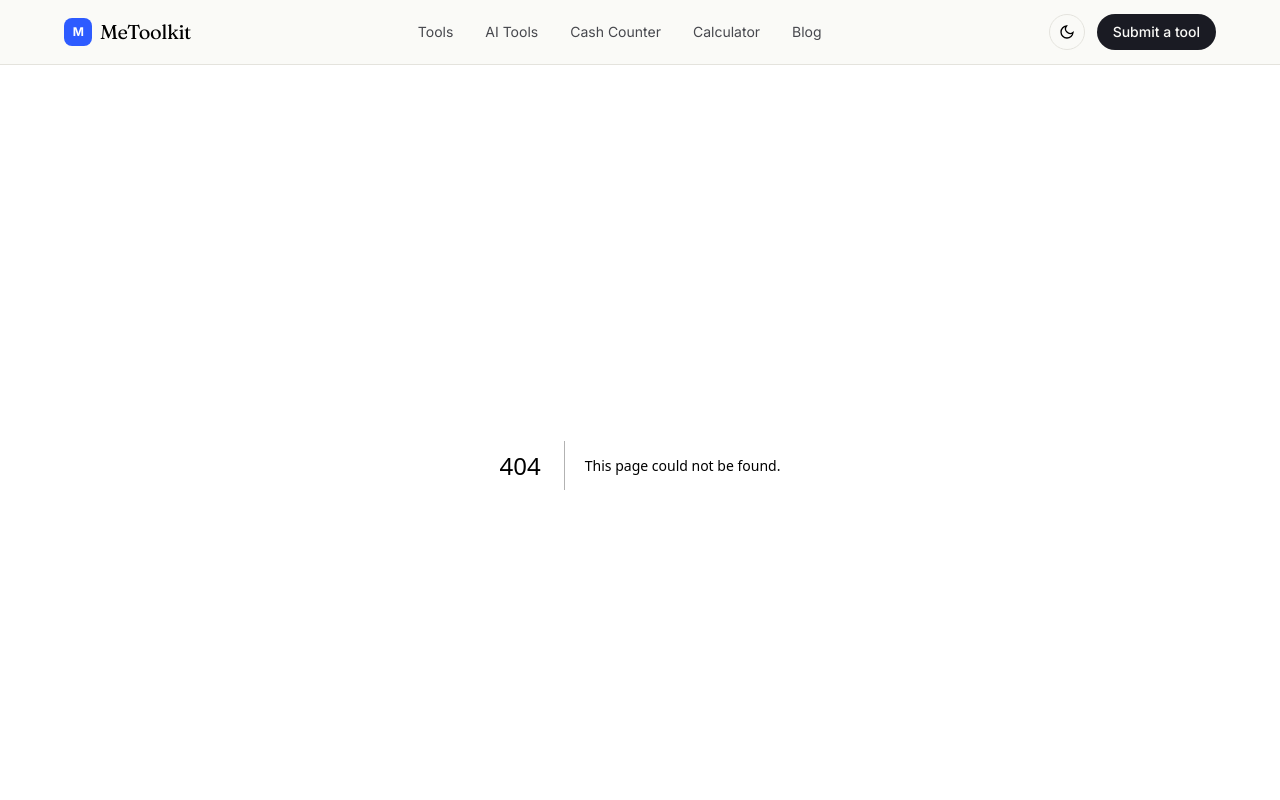
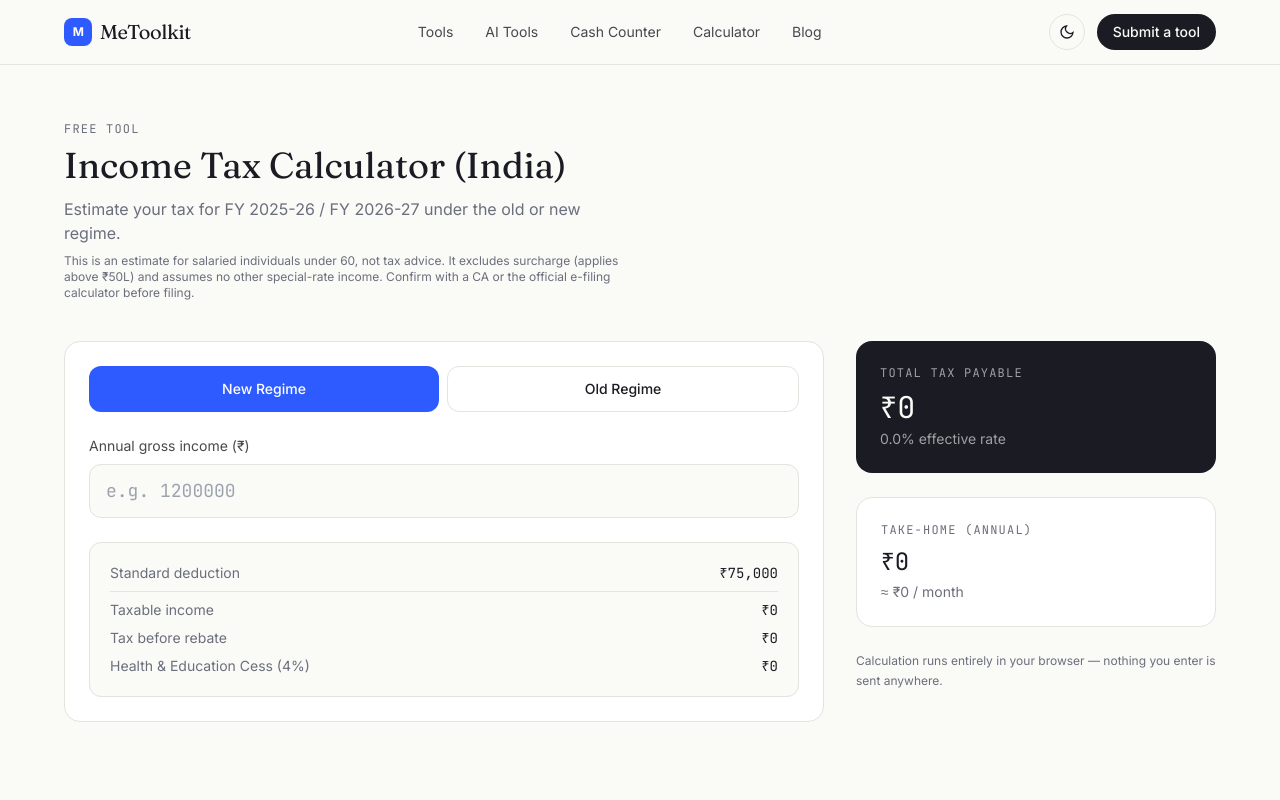
Before and after one commit to coolkishan44/metoolkit, a Next.js app: page /tax-calculator in a window 1280 px wide. Before the commit this address had no page. Shown: the top 800 px of the page. Built offline with nearby package versions, Linux system fonts and the light colour scheme.

Commit message:
Add files via upload

```diff
--- /dev/null
+++ b/app/tax-calculator/page.tsx
@@ -0,0 +1,242 @@
+"use client";
+
+import { useMemo, useState } from "react";
+
+type Slab = { upto: number; rate: number };
+
+// FY 2025-26 / FY 2026-27 (AY 2026-27 / 2027-28) — Income Tax Act 2025.
+// New regime rebate is now Section 156 (renumbered from old 87A); slabs
+// unchanged from Budget 2025 into FY 2026-27 as per Budget 2026.
+const NEW_REGIME_SLABS: Slab[] = [
+  { upto: 400000, rate: 0 },
+  { upto: 800000, rate: 5 },
+  { upto: 1200000, rate: 10 },
+  { upto: 1600000, rate: 15 },
+  { upto: 2000000, rate: 20 },
+  { upto: 2400000, rate: 25 },
+  { upto: Infinity, rate: 30 }
+];
+const NEW_REGIME_STANDARD_DEDUCTION = 75000;
+const NEW_REGIME_REBATE_THRESHOLD = 1200000;
+const NEW_REGIME_REBATE_MAX = 60000;
+
+const OLD_REGIME_SLABS: Slab[] = [
+  { upto: 250000, rate: 0 },
+  { upto: 500000, rate: 5 },
+  { upto: 1000000, rate: 20 },
+  { upto: Infinity, rate: 30 }
+];
+const OLD_REGIME_STANDARD_DEDUCTION = 50000;
+const OLD_REGIME_REBATE_THRESHOLD = 500000;
+const OLD_REGIME_REBATE_MAX = 12500;
+
+const CESS_RATE = 4;
+
+function calculateSlabTax(taxableIncome: number, slabs: Slab[]): number {
+  let tax = 0;
+  let prevLimit = 0;
+  for (const slab of slabs) {
+    if (taxableIncome <= prevLimit) break;
+    const taxableInSlab = Math.min(taxableIncome, slab.upto) - prevLimit;
+    tax += (taxableInSlab * slab.rate) / 100;
+    prevLimit = slab.upto;
+  }
+  return tax;
+}
+
+function formatINR(n: number): string {
+  return "₹" + Math.round(n).toLocaleString("en-IN");
+}
+
+export default function TaxCalculatorPage() {
+  const [regime, setRegime] = useState<"new" | "old">("new");
+  const [grossIncome, setGrossIncome] = useState("");
+  const [otherDeductions, setOtherDeductions] = useState("");
+
+  const gross = parseFloat(grossIncome) || 0;
+  const deductions = parseFloat(otherDeductions) || 0;
+
+  const result = useMemo(() => {
+    const standardDeduction =
+      regime === "new" ? NEW_REGIME_STANDARD_DEDUCTION : OLD_REGIME_STANDARD_DEDUCTION;
+    const slabs = regime === "new" ? NEW_REGIME_SLABS : OLD_REGIME_SLABS;
+    const rebateThreshold =
+      regime === "new" ? NEW_REGIME_REBATE_THRESHOLD : OLD_REGIME_REBATE_THRESHOLD;
+    const rebateMax = regime === "new" ? NEW_REGIME_REBATE_MAX : OLD_REGIME_REBATE_MAX;
+
+    const extraDeductions = regime === "old" ? deductions : 0;
+    const taxableIncome = Math.max(0, gross - standardDeduction - extraDeductions);
+
+    const taxBeforeRebate = calculateSlabTax(taxableIncome, slabs);
+    const rebate = taxableIncome <= rebateThreshold ? Math.min(taxBeforeRebate, rebateMax) : 0;
+    const taxAfterRebate = taxBeforeRebate - rebate;
+    const cess = (taxAfterRebate * CESS_RATE) / 100;
+    const totalTax = taxAfterRebate + cess;
+    const takeHome = gross - totalTax;
+    const effectiveRate = gross > 0 ? (totalTax / gross) * 100 : 0;
+
+    return {
+      standardDeduction,
+      taxableIncome,
+      taxBeforeRebate,
+      rebate,
+      taxAfterRebate,
+      cess,
+      totalTax,
+      takeHome,
+      effectiveRate
+    };
+  }, [regime, gross, deductions]);
+
+  return (
+    <div className="max-w-content mx-auto px-6 py-14">
+      <p className="text-xs font-mono uppercase tracking-widest text-muted mb-2">Free tool</p>
+      <h1 className="font-display text-3xl md:text-4xl text-ink dark:text-white mb-3">
+        Income Tax Calculator (India)
+      </h1>
+      <p className="text-muted mb-2 max-w-xl">
+        Estimate your tax for FY 2025-26 / FY 2026-27 under the old or new regime.
+      </p>
+      <p className="text-xs text-muted mb-10 max-w-xl">
+        This is an estimate for salaried individuals under 60, not tax advice. It excludes
+        surcharge (applies above ₹50L) and assumes no other special-rate income. Confirm
+        with a CA or the official e-filing calculator before filing.
+      </p>
+
+      <div className="grid lg:grid-cols-[1fr_360px] gap-8">
+        {/* Inputs */}
+        <div className="rounded-2xl border border-line dark:border-white/10 bg-surface dark:bg-white/[0.03] p-6">
+          <div className="flex gap-2 mb-6">
+            <button
+              onClick={() => setRegime("new")}
+              className={`flex-1 rounded-xl py-3 text-sm font-medium transition-colors ${
+                regime === "new"
+                  ? "bg-indigo text-white"
+                  : "border border-line dark:border-white/10 text-ink dark:text-white hover:border-indigo"
+              }`}
+            >
+              New Regime
+            </button>
+            <button
+              onClick={() => setRegime("old")}
+              className={`flex-1 rounded-xl py-3 text-sm font-medium transition-colors ${
+                regime === "old"
+                  ? "bg-indigo text-white"
+                  : "border border-line dark:border-white/10 text-ink dark:text-white hover:border-indigo"
+              }`}
+            >
+              Old Regime
+            </button>
+          </div>
+
+          <label htmlFor="gross-income" className="block text-sm text-ink/80 dark:text-white/80 mb-2">
+            Annual gross income (₹)
+          </label>
+          <input
+            id="gross-income"
+            type="text"
+            inputMode="numeric"
+            value={grossIncome}
+            onChange={(e) => setGrossIncome(e.target.value.replace(/[^0-9]/g, ""))}
+            placeholder="e.g. 1200000"
+            className="w-full rounded-xl border border-line dark:border-white/10 bg-paper dark:bg-[#101118] text-ink dark:text-white px-4 py-3 text-lg font-mono focus-visible:outline-2 focus-visible:outline-indigo mb-6"
+          />
+
+          {regime === "old" && (
+            <>
+              <label
+                htmlFor="other-deductions"
+                className="block text-sm text-ink/80 dark:text-white/80 mb-2"
+              >
+                Other deductions — 80C, 80D, HRA, home loan interest, etc. (₹)
+              </label>
+              <input
+                id="other-deductions"
+                type="text"
+                inputMode="numeric"
+                value={otherDeductions}
+                onChange={(e) => setOtherDeductions(e.target.value.replace(/[^0-9]/g, ""))}
+                placeholder="e.g. 150000"
+                className="w-full rounded-xl border border-line dark:border-white/10 bg-paper dark:bg-[#101118] text-ink dark:text-white px-4 py-3 text-lg font-mono focus-visible:outline-2 focus-visible:outline-indigo mb-6"
+              />
+            </>
+          )}
+
+          <div className="rounded-xl bg-paper dark:bg-[#101118] border border-line dark:border-white/10 p-5 space-y-2">
+            <div className="flex justify-between text-sm">
+              <span className="text-muted">Standard deduction</span>
+              <span className="font-mono tabular text-ink dark:text-white">
+                {formatINR(result.standardDeduction)}
+              </span>
+            </div>
+            {regime === "old" && deductions > 0 && (
+              <div className="flex justify-between text-sm">
+                <span className="text-muted">Other deductions</span>
+                <span className="font-mono tabular text-ink dark:text-white">
+                  {formatINR(deductions)}
+                </span>
+              </div>
+            )}
+            <div className="flex justify-between text-sm pt-2 border-t border-line dark:border-white/10">
+              <span className="text-muted">Taxable income</span>
+              <span className="font-mono tabular text-ink dark:text-white">
+                {formatINR(result.taxableIncome)}
+              </span>
+            </div>
+            <div className="flex justify-between text-sm">
+              <span className="text-muted">Tax before rebate</span>
+              <span className="font-mono tabular text-ink dark:text-white">
+                {formatINR(result.taxBeforeRebate)}
+              </span>
+            </div>
+            {result.rebate > 0 && (
+              <div className="flex justify-between text-sm">
+                <span className="text-muted">Rebate (Sec 87A)</span>
+                <span className="font-mono tabular text-indigo">
+                  − {formatINR(result.rebate)}
+                </span>
+              </div>
+            )}
+            <div className="flex justify-between text-sm">
+              <span className="text-muted">Health &amp; Education Cess (4%)</span>
+              <span className="font-mono tabular text-ink dark:text-white">
+                {formatINR(result.cess)}
+              </span>
+            </div>
+          </div>
+        </div>
+
+        {/* Result */}
+        <div className="space-y-6">
+          <div className="rounded-2xl bg-ink dark:bg-white/[0.06] p-6">
+            <p className="text-xs font-mono uppercase tracking-widest text-paper/60 dark:text-white/60 mb-2">
+              Total tax payable
+            </p>
+            <p className="font-mono text-3xl tabular text-paper dark:text-white mb-1">
+              {formatINR(result.totalTax)}
+            </p>
+            <p className="text-sm text-paper/60 dark:text-white/60">
+              {result.effectiveRate.toFixed(1)}% effective rate
+            </p>
+          </div>
+
+          <div className="rounded-2xl border border-line dark:border-white/10 bg-surface dark:bg-white/[0.03] p-6">
+            <p className="text-xs font-mono uppercase tracking-widest text-muted mb-2">
+              Take-home (annual)
+            </p>
+            <p className="font-mono text-2xl tabular text-ink dark:text-white">
+              {formatINR(Math.max(0, result.takeHome))}
+            </p>
+            <p className="text-sm text-muted mt-1">
+              ≈ {formatINR(Math.max(0, result.takeHome) / 12)} / month
+            </p>
+          </div>
+
+          <p className="text-xs text-muted leading-relaxed">
+            Calculation runs entirely in your browser — nothing you enter is sent anywhere.
+          </p>
+        </div>
+      </div>
+    </div>
+  );
+}
```
